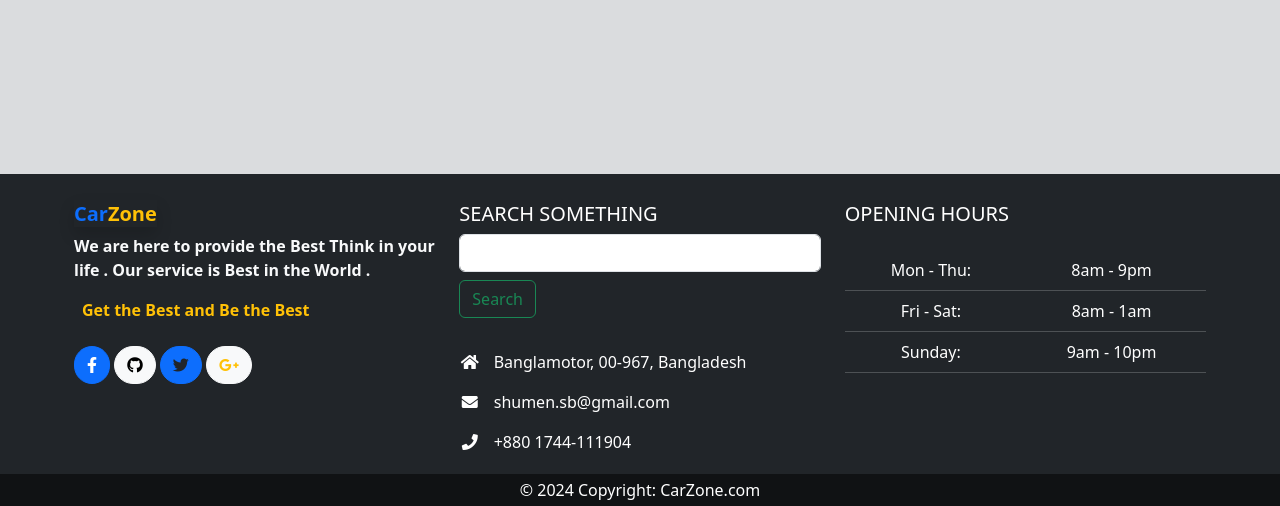
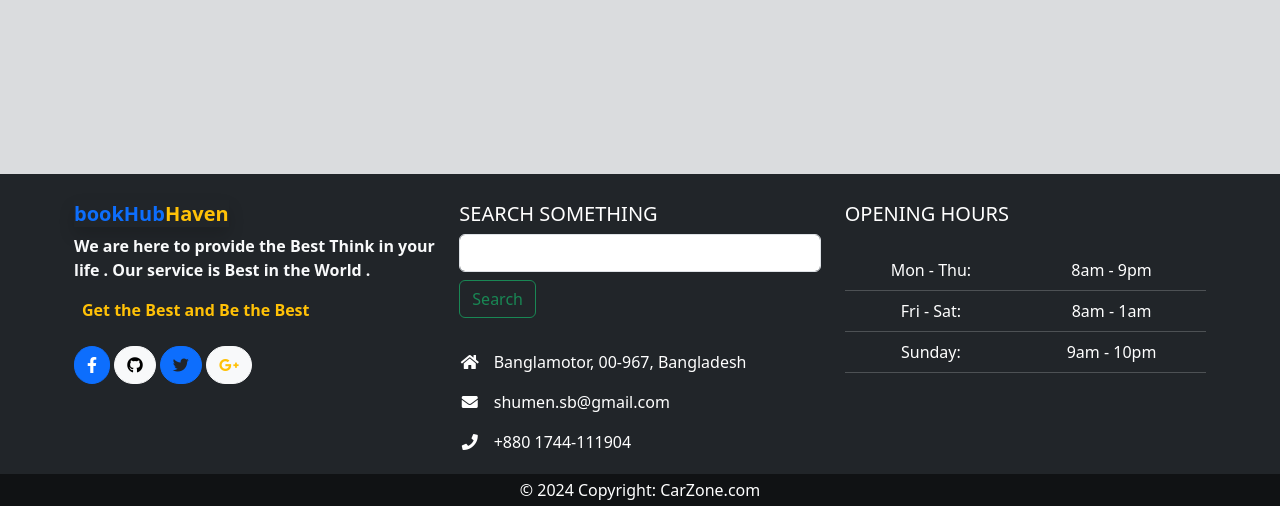
Before and after one commit to SoumenBaral/BookHubHaven, a Django app: page / in a window 1280 px wide. Shown: the part 616-1122 px from the top of the page. Run offline with Django 4.2, Linux system fonts and the light colour scheme; some libraries are stand-ins or nearby versions.

Commit message:
navbar and footer

```diff
--- a/BookHubHaven/settings.py
+++ b/BookHubHaven/settings.py
@@ -118,6 +118,9 @@ USE_TZ = True
 # https://docs.djangoproject.com/en/4.2/howto/static-files/
 
 STATIC_URL = 'static/'
+STATICFILES_DIRS = [
+    BASE_DIR / 'static',
+]
 
 # Default primary key field type
 # https://docs.djangoproject.com/en/4.2/ref/settings/#default-auto-field
--- a/Core/templates/base.html
+++ b/Core/templates/base.html
@@ -4,12 +4,12 @@
   <head>
     <meta charset="utf-8">
     <meta name="viewport" content="width=device-width, initial-scale=1">
-    <title>CarZone</title>
+    <title>BookHub</title>
     <link href="https://cdn.jsdelivr.net/npm/bootstrap@5.3.2/dist/css/bootstrap.min.css" rel="stylesheet" integrity="sha384-T3c6CoIi6uLrA9TneNEoa7RxnatzjcDSCmG1MXxSR1GAsXEV/Dwwykc2MPK8M2HN" crossorigin="anonymous">
     <link rel="stylesheet" href="https://cdnjs.cloudflare.com/ajax/libs/font-awesome/5.15.4/css/all.min.css">
   </head>
   <body>
-    <nav class="navbar navbar-expand-lg shadow sticky-top bg-opsity-50" style ="background-image: url('{% static 'image/carnav.jpg' %}'); background-size: cover; background-repeat: no-repeat; margin:0;">
+    <nav class="navbar navbar-expand-lg shadow-md sticky-top bg-opsity-25" style ="background-image: url('{% static 'image/book.jpg' %}'); background-size: cover; background-repeat: no-repeat; margin:0; ">
         <div class="container-fluid">
           <a class="navbar-brand fw-bold shadow text-warning" href=""><span class='text-primary fw-bold'>bookHub</span>Haven</a>
           <button class="navbar-toggler" type="button" data-bs-toggle="collapse" data-bs-target="#navbarSupportedContent" aria-controls="navbarSupportedContent" aria-expanded="false" aria-label="Toggle navigation">
@@ -119,7 +119,7 @@
       <div class="row mt-4">
         <!--Grid column-->
         <div class="col-lg-4 col-md-12 mb-4 mb-md-0">
-          <h5><a class=" fw-bold shadow text-warning text-decoration-none" href="{% url "home" %}"><span class='text-primary fw-bold'>Car</span>Zone</a></h5>
+          <h5><a class=" fw-bold shadow text-warning text-decoration-none" href="{% url "home" %}"><span class='text-primary fw-bold'>bookHub</span>Haven</a></h5>
 
           <p class='text-light  fw-bold'>We are here to provide the Best Think in your life . Our service is Best in the World . </p>
           <p class='text-warning ms-2 fw-bold'>Get the Best and Be the Best</p>
```
Also changed, not shown: Core/static/image/book.jpg (added).
